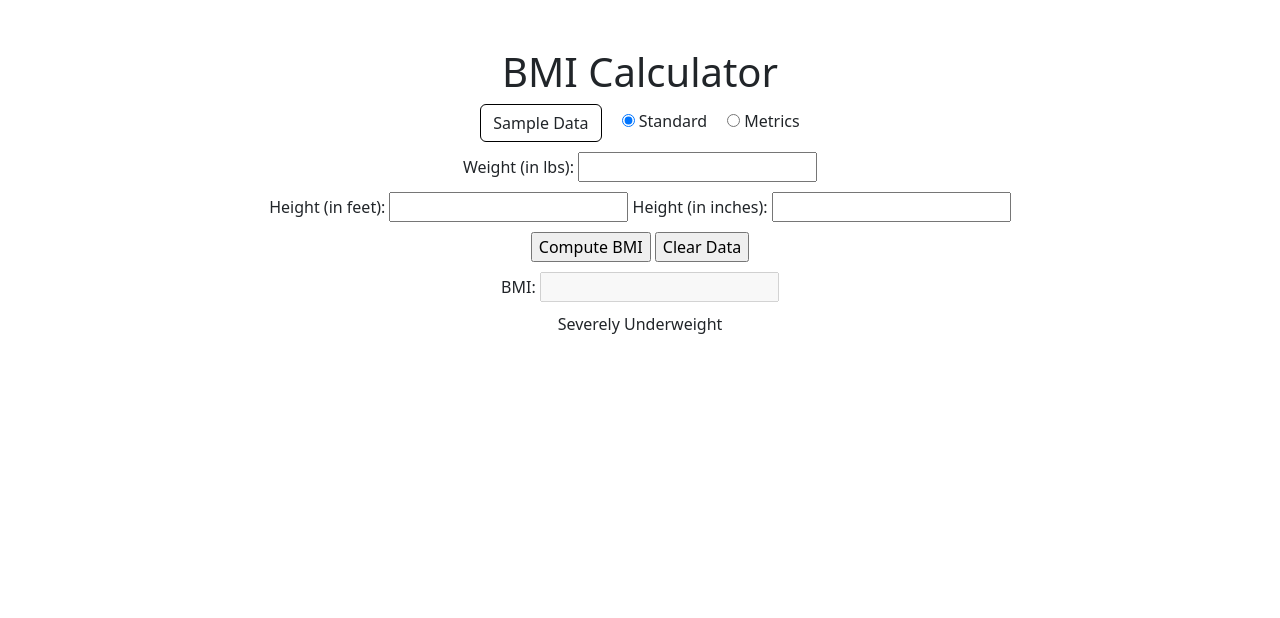
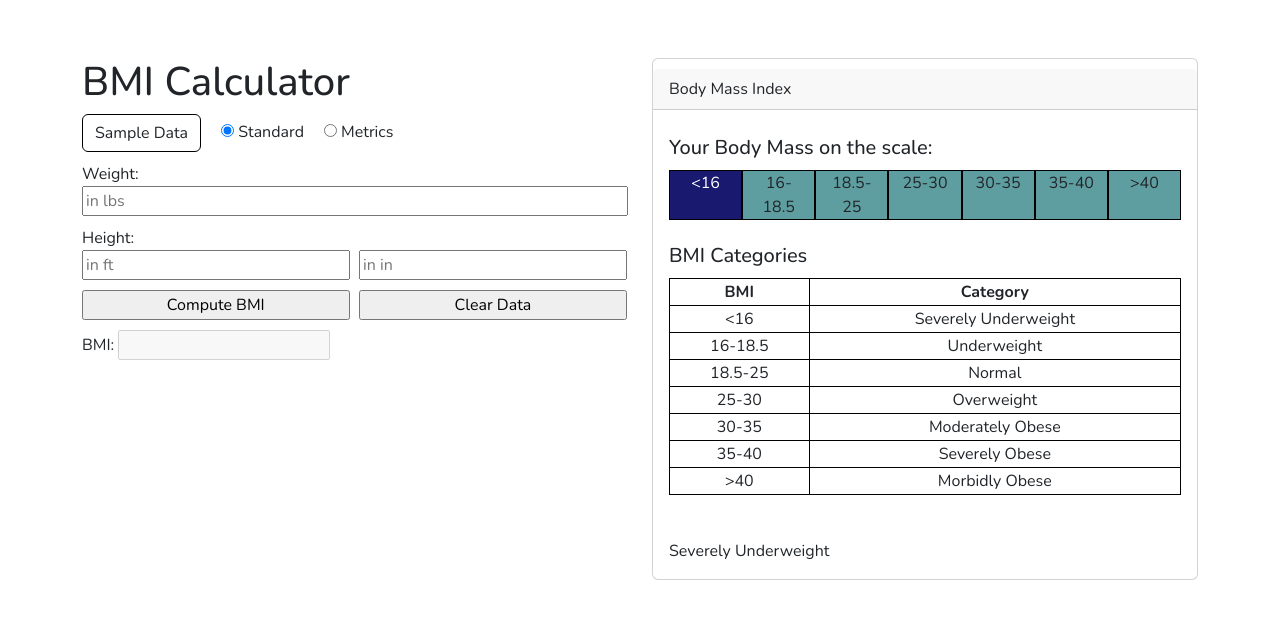
Before and after one commit to shumonkeyy/bmi-calculator, a plain HTML site: page index.html in a window 1280 px wide. Both pictures are taken after a click on the button "Compute BMI". Drawn offline with nearby package versions, Linux system fonts and the light colour scheme.

Commit message:
some style added with bs and css

```diff
--- a/index.html
+++ b/index.html
@@ -9,16 +9,19 @@
       integrity="sha384-QWTKZyjpPEjISv5WaRU9OFeRpok6YctnYmDr5pNlyT2bRjXh0JMhjY6hW+ALEwIH"
       crossorigin="anonymous"
     />
+    <link rel="preconnect" href="https://fonts.googleapis.com" />
+    <link rel="preconnect" href="https://fonts.gstatic.com" crossorigin />
+    <link
+      href="https://fonts.googleapis.com/css2?family=Nunito:ital,wght@0,200..1000;1,200..1000&display=swap"
+      rel="stylesheet"
+    />
     <title>Document</title>
     <style>
       .hide {
         display: none;
       }
       * {
-        text-align: center;
-      }
-      input {
-        text-align: left;
+        font-family: "Nunito", serif;
       }
       div {
         margin-top: 10px;
@@ -26,11 +29,45 @@
       button {
         border: 1px solid black !important;
       }
+      #heightft,
+      #heightin,
+      #computeBMIm,
+      #computeBMIa,
+      #standardClear,
+      #metricClear {
+        width: 49%;
+      }
+      #heightft,
+      #computeBMIm,
+      #computeBMIa {
+        margin-right: 0.5%;
+      }
+      #heightin,
+      #standardClear,
+      #metricClear {
+        margin-left: 0.5%;
+      }
+      .col {
+        background-color: cadetblue;
+        border: 1px solid black;
+      }
+      .blue {
+        background-color: midnightblue;
+        color: white;
+      }
+      table,
+      th,
+      td {
+        border: 1px solid black;
+      }
     </style>
   </head>
+
   <body>
+    <div class="container">
+      <div class="row">
+        <div class="col-md-6">
           <h1 class="mt-5">BMI Calculator</h1>
-
           <!-- Button trigger modal -->
           <button
             type="button"
@@ -67,7 +104,9 @@
             <div class="modal-dialog modal-dialog-scrollable">
               <div class="modal-content">
                 <div class="modal-header">
-            <h1 class="modal-title fs-5" id="sampleModalLabel">Sample Data</h1>
+                  <h1 class="modal-title fs-5" id="sampleModalLabel">
+                    Sample Data
+                  </h1>
                   <button
                     type="button"
                     class="btn-close"
@@ -124,25 +163,44 @@
           <div id="formStandard">
             <form action="">
               <div>
-          <label for="">Weight (in lbs): </label>
-          <input type="number" name="" id="weightlb" />
+                <label for="">Weight: </label>
+                <br />
+                <input
+                  type="number"
+                  name=""
+                  id="weightlb"
+                  class="w-100"
+                  placeholder="in lbs"
+                />
               </div>
               <div>
-          <label for="">Height (in feet):</label>
-          <input type="number" name="" id="heightft" />
-          <label for="">Height (in inches):</label>
-          <input type="number" name="" id="heightin" />
+                <label for="">Height:</label>
+                <br />
+                <input
+                  type="number"
+                  name=""
+                  id="heightft"
+                  placeholder="in ft"
+                />
+                <input
+                  type="number"
+                  name=""
+                  id="heightin"
+                  placeholder="in in"
+                />
               </div>
               <div>
                 <input type="button" value="Compute BMI" id="computeBMIa" />
-          <input type="button" value="Clear Data" id="standardClear" />
+                <input
+                  type="button"
+                  value="Clear Data"
+                  id="standardClear"
+                  disabled
+                />
               </div>
               <div>
                 <label for="">BMI: </label>
                 <input type="number" name="" id="BMIa" disabled />
-        </div>
-        <div>
-          <label for="" id="categoryA"></label>
               </div>
             </form>
           </div>
@@ -151,25 +209,109 @@
           <div id="formMetrics">
             <form action="">
               <div>
-          <label for="" id="">Weight (in kg): </label>
-          <input type="number" name="" id="weightkg" />
+                <label for="" id="">Weight: </label>
+                <br />
+                <input
+                  type="number"
+                  name=""
+                  id="weightkg"
+                  class="w-100"
+                  placeholder="in kg"
+                />
               </div>
               <div>
-          <label for="" id="">Height (in meter): </label>
-          <input type="number" name="" id="heightm" />
+                <label for="" id="">Height: </label>
+                <br />
+                <input
+                  type="number"
+                  name=""
+                  id="heightm"
+                  class="w-100"
+                  placeholder="in m"
+                />
               </div>
               <div>
                 <input type="button" id="computeBMIm" value="Compute BMI" />
-          <input type="button" value="Clear Data" id="metricClear" />
+                <input
+                  type="button"
+                  value="Clear Data"
+                  id="metricClear"
+                  disabled
+                />
               </div>
               <div>
                 <label for="">BMI: </label>
                 <input type="text" name="" id="BMIm" disabled />
               </div>
+            </form>
+          </div>
+        </div>
+
+        <div class="col-md-6">
+          <div class="card mt-5">
+            <div class="card-header">Body Mass Index</div>
+            <div class="card-body">
+              <h5 class="card-title">Your Body Mass on the scale:</h5>
+              <div class="container text-center">
+                <div class="row scale">
+                  <div class="col" id="su">&lt;16</div>
+                  <div class="col" id="uw">16-18.5</div>
+                  <div class="col" id="nm">18.5-25</div>
+                  <div class="col" id="ow">25-30</div>
+                  <div class="col" id="ob">30-35</div>
+                  <div class="col" id="sob">35-40</div>
+                  <div class="col" id="mob">&gt;40</div>
+                </div>
+              </div>
+              <br />
+              <h5>BMI Categories</h5>
+              <div class="text-center">
+                <table class="w-100">
+                  <tr>
+                    <th>BMI</th>
+                    <th>Category</th>
+                  </tr>
+                  <tr>
+                    <td>&lt;16</td>
+                    <td>Severely Underweight</td>
+                  </tr>
+                  <tr>
+                    <td>16-18.5</td>
+                    <td>Underweight</td>
+                  </tr>
+                  <tr>
+                    <td>18.5-25</td>
+                    <td>Normal</td>
+                  </tr>
+                  <tr>
+                    <td>25-30</td>
+                    <td>Overweight</td>
+                  </tr>
+                  <tr>
+                    <td>30-35</td>
+                    <td>Moderately Obese</td>
+                  </tr>
+                  <tr>
+                    <td>35-40</td>
+                    <td>Severely Obese</td>
+                  </tr>
+                  <tr>
+                    <td>&gt;40</td>
+                    <td>Morbidly Obese</td>
+                  </tr>
+                </table>
+              </div>
+
               <div>
                 <label for="" id="categoryM"></label>
               </div>
-      </form>
+              <div>
+                <label for="" id="categoryA"></label>
+              </div>
+            </div>
+          </div>
+        </div>
+      </div>
     </div>
 
     <script
@@ -184,6 +326,14 @@
       let formStandard = document.getElementById("formStandard");
       let formMetrics = document.getElementById("formMetrics");
       let result = 0;
+
+      let su = document.getElementById("su");
+      let uw = document.getElementById("uw");
+      let nm = document.getElementById("nm");
+      let ow = document.getElementById("ow");
+      let ob = document.getElementById("ob");
+      let sob = document.getElementById("sob");
+      let mob = document.getElementById("mob");
 
       formMetrics.classList.add("hide");
 
@@ -206,6 +356,7 @@
         let result = categorizeBMI(BMIa.value);
         // show the category in label
         categoryA.innerHTML = result;
+        standardClear.disabled = false;
       });
 
       standardRadio.addEventListener("click", () => {
@@ -222,6 +373,7 @@
         BMIm.value = weightkg / (heightm * heightm);
         let result = categorizeBMI(BMIm.value);
         categoryM.innerHTML = result;
+        metricClear.disabled = false;
       });
 
       metricsRadio.addEventListener("click", () => {
@@ -235,6 +387,7 @@
         document.getElementById("BMIa").value = " ";
         document.getElementById("heightin").value = " ";
         document.getElementById("categoryA").innerHTML = " ";
+        standardClear.disabled = true;
       });
 
       metricClear.addEventListener("click", () => {
@@ -242,24 +395,39 @@
         document.getElementById("heightm").value = " ";
         document.getElementById("BMIm").value = " ";
         document.getElementById("categoryM").innerHTML = " ";
+        metricClear.disabled = true;
       });
 
       function categorizeBMI(bmi) {
         let result = "";
+        su.classList.remove("blue");
+        uw.classList.remove("blue");
+        nm.classList.remove("blue");
+        ow.classList.remove("blue");
+        ob.classList.remove("blue");
+        sob.classList.remove("blue");
+        mob.classList.remove("blue");
         if (bmi < 16.0) {
           result = "Severely Underweight";
+          su.classList.add("blue");
         } else if (bmi >= 16.0 && bmi < 18.5) {
           result = "Underweight";
+          uw.classList.add("blue");
         } else if (bmi >= 18.5 && bmi < 25.0) {
           result = "Normal";
+          nm.classList.add("blue");
         } else if (bmi >= 25 && bmi < 30) {
           result = "Overweight";
+          ow.classList.add("blue");
         } else if (bmi >= 30 && bmi < 35) {
           result = "Moderately Obese";
+          ob.classList.add("blue");
         } else if (bmi >= 35 && bmi < 40) {
           result = "Severely Obese";
+          sob.classList.add("blue");
         } else {
           result = "Morbidly Obese";
+          mob.classList.add("blue");
         }
         return result;
       }
```
Lines whose indentation alone changed are shown as unchanged.
